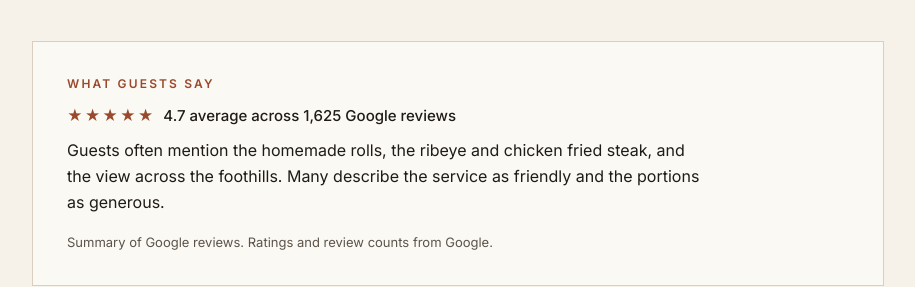
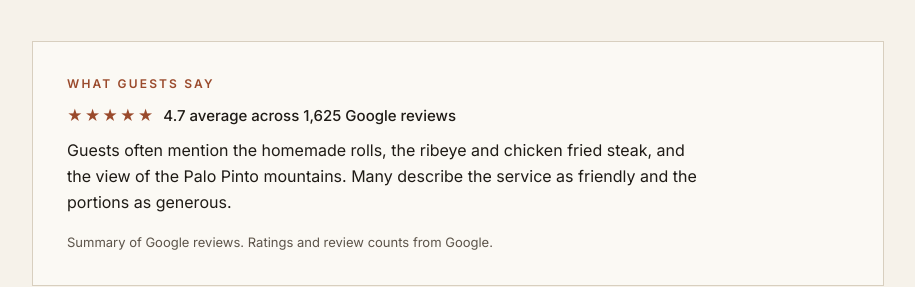
Before and after one commit to raceMills/new-york-hill, a plain HTML site: page contact.html in a window 1280 px wide. Shown: the part 940-1227 px from the top of the page, without its empty margins (182-1097 px from the left). Drawn offline with Linux system fonts and the light colour scheme.

Commit message:
Use Palo Pinto mountains wording in Contact review summary
Co-Authored-By: Claude Haiku 5.5 <noreply@anthropic.com>
Claude-Session: https://claude.ai/code/session_016ahF2s3q6arJ3tG1w9U5fA

```diff
--- a/contact.html
+++ b/contact.html
@@ -60,7 +60,7 @@
   <div class="panel reviews">
     <h3 class="label">What guests say</h3>
     <p class="rating"><span class="stars" aria-hidden="true">&#9733;&#9733;&#9733;&#9733;&#9733;</span> 4.7 average across 1,625 Google reviews</p>
-    <p>Guests often mention the homemade rolls, the ribeye and chicken fried steak, and the view across the foothills. Many describe the service as friendly and the portions as generous.</p>
+    <p>Guests often mention the homemade rolls, the ribeye and chicken fried steak, and the view of the Palo Pinto mountains. Many describe the service as friendly and the portions as generous.</p>
     <p class="attrib">Summary of Google reviews. Ratings and review counts from Google.</p>
   </div>
 
```
